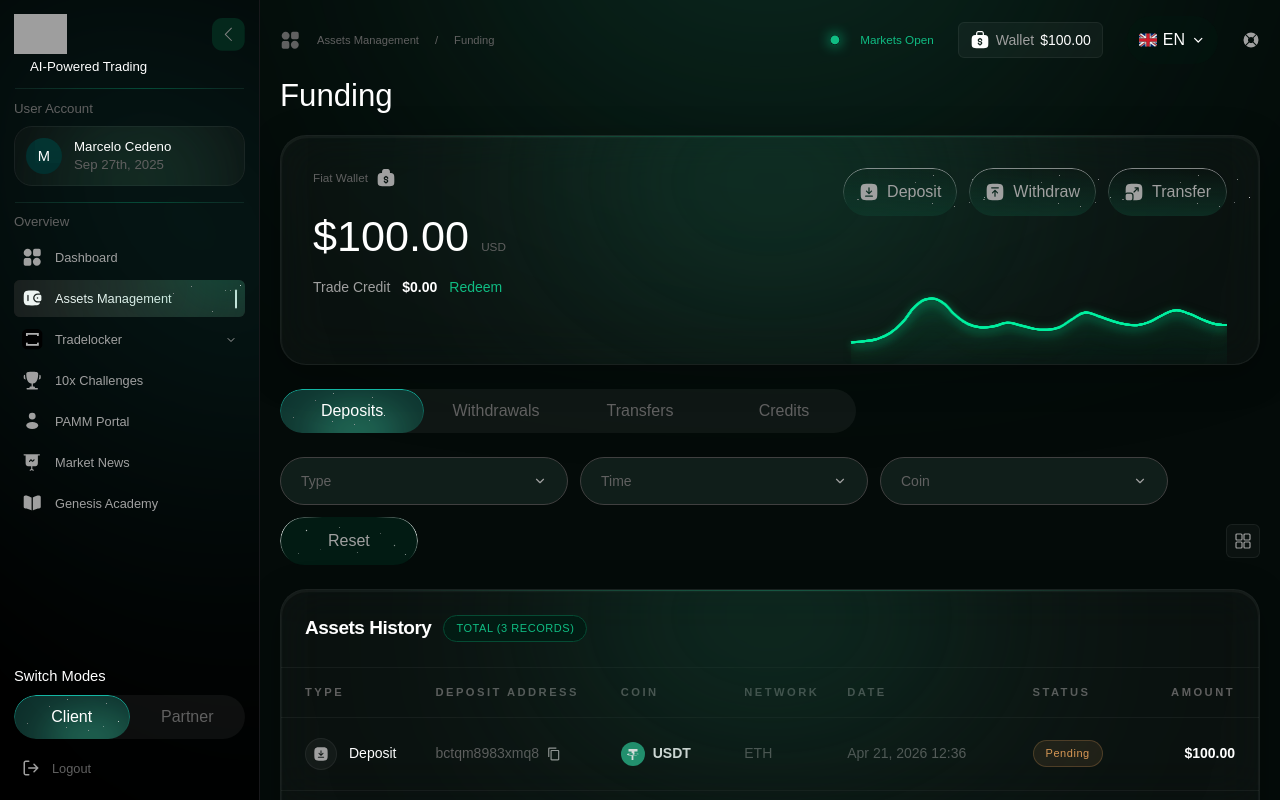
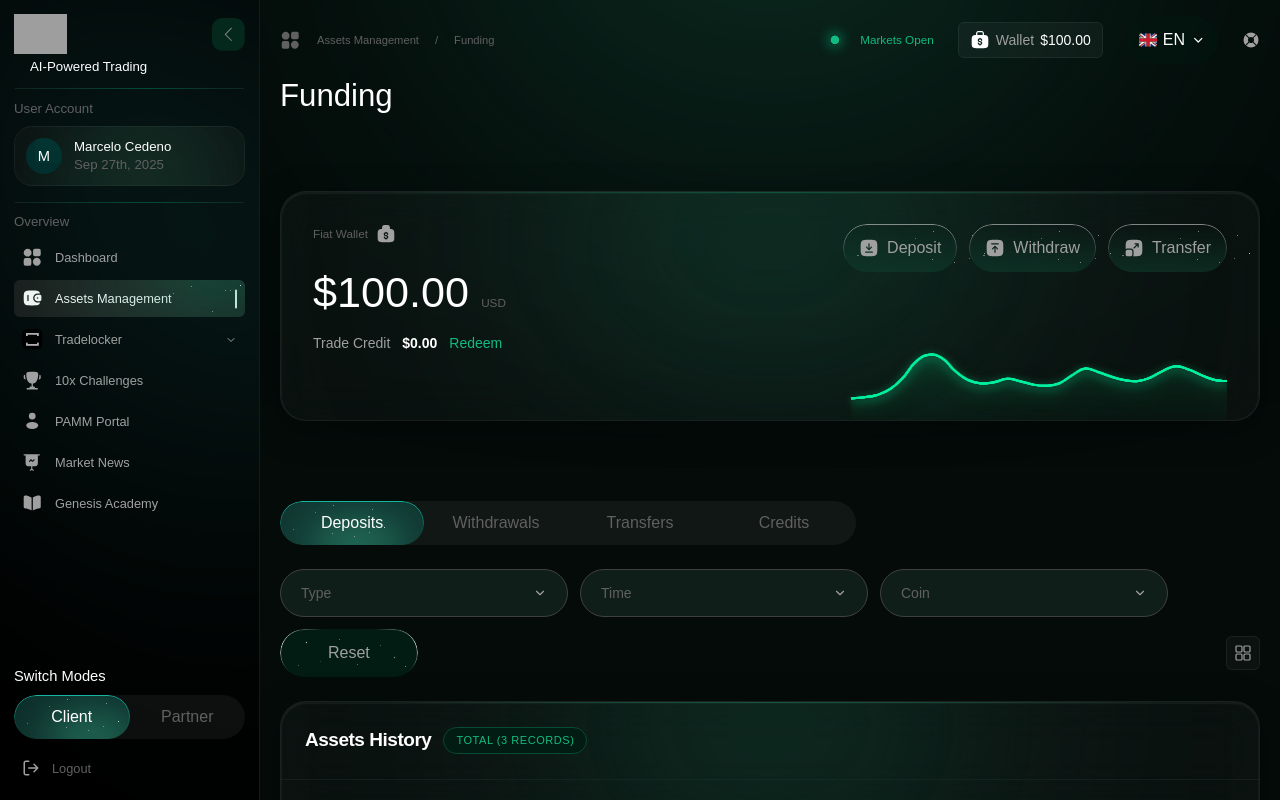
Before and after one commit to Mdx2025/GenesisFxDashboardMDX, a React (Vite) app: page /assets-management in a window 1280 px wide. Built offline with nearby package versions, Linux system fonts and the light colour scheme; grey boxes are pictures that could not be loaded; a web font is replaced by a local one.

Commit message:
fix: remove mb-6 from h1 Funding, Fiat Wallet section mb-6 to py-20

```diff
--- a/src/pages/AssetsManagementPage.tsx
+++ b/src/pages/AssetsManagementPage.tsx
@@ -99,9 +99,9 @@ export default function AssetsManagementPage() {
             breadcrumbItems={[{ label: 'Assets Management', href: '/assets-management' }, { label: 'Funding', current: true }]}
           />
 
-          <h1 className="text-white font-normal leading-none mb-6" style={{ fontSize: 'clamp(1.5rem, 0.75rem + 1.5vw, 3.5rem)' }}>Funding</h1>
+          <h1 className="text-white font-normal leading-none" style={{ fontSize: 'clamp(1.5rem, 0.75rem + 1.5vw, 3.5rem)' }}>Funding</h1>
 
-          <section aria-label="Fiat Wallet" className="mb-6">
+          <section aria-label="Fiat Wallet" className="py-20">
             <GlassCard variant="heavy" divider="green" rounded="26px">
               <div className="absolute left-1/2 -translate-x-1/2 -top-[15%] w-[400px] h-[160px] rounded-full pointer-events-none" style={{ background: GLOW_GREEN, filter: 'url(#blur-120)', willChange: 'transform' }} aria-hidden="true" />
               <div className="relative z-10 p-6 xl:p-8">
```
Also changed, not shown: 4 other files (tests, documents, lock files or other folders).
